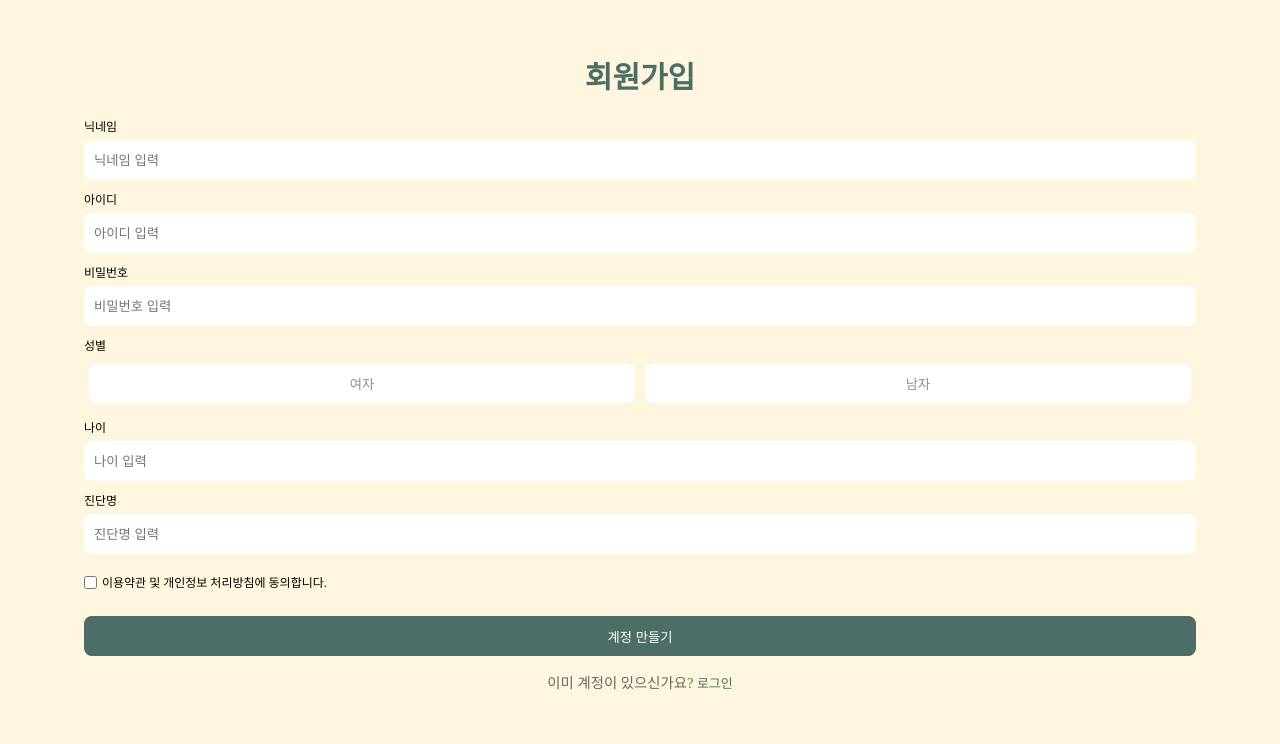
After one commit to capstone-semi/semi, a Python web app: template templates/signup.html in a window 1280 px wide. The commit adds this page. Shown: the top 744 px of the page. Run offline with Jinja, Linux system fonts and the light colour scheme; the template is opened without the code that fills it, so the values that code supplies are empty; some web fonts are replaced.

Commit message:
feat: 로그인 페이지와 회원가입 페이지 구현

```diff
--- a/models/diary_model.py
+++ b/models/diary_model.py
@@ -1,4 +1,5 @@
 from .. import db
+from .user_model import User
 
 class Diary(db.Model):
     __tablename__ = 'diary'
@@ -8,3 +9,5 @@ class Diary(db.Model):
     title = db.Column(db.String(200), nullable=False)
     content = db.Column(db.Text, nullable=False)
     uid = db.Column(db.Integer, db.ForeignKey('user.uid'), nullable=False)
+
+    user = db.relationship('User', backref=db.backref('user_diaries', lazy=True, overlaps="author, diaries"))
--- /dev/null
+++ b/static/js/signup.js
@@ -0,0 +1,84 @@
+document.addEventListener('DOMContentLoaded', () => {
+    initializeTermsCheckbox();
+    initializeGenderSelection();
+    initializeModalControls();
+    setupFormValidation();
+});
+
+function initializeTermsCheckbox() {
+    const termsCheckbox = document.getElementById('termsAgree');
+    const submitButton = document.querySelector('button[type="submit"]');
+
+    if (termsCheckbox && submitButton) {
+        termsCheckbox.addEventListener('change', () => {
+            submitButton.disabled = !termsCheckbox.checked;
+        });
+    }
+}
+
+function initializeGenderSelection() {
+    const genderButtons = document.querySelectorAll('.gender-btn');
+    const genderInput = document.getElementById('gender');
+
+    genderButtons.forEach(button => {
+        button.addEventListener('click', () => {
+            genderButtons.forEach(btn => btn.classList.remove('selected'));
+            button.classList.add('selected');
+            genderInput.value = button.getAttribute('data-value');
+        });
+    });
+}
+
+function initializeModalControls() {
+    const modal = document.getElementById('errorModal');
+    const closeModal = document.getElementById('closeModal');
+
+    if (modal && closeModal) {
+        closeModal.addEventListener('click', () => {
+            modal.style.display = 'none';
+        });
+    }
+}
+
+function setupFormValidation() {
+    const form = document.querySelector('form');
+    if (form) {
+        form.addEventListener('submit', handleFormSubmit);
+    }
+}
+
+function handleFormSubmit(event) {
+    const nickname = document.getElementById('nickname').value.trim();
+    const id = document.getElementById('id').value.trim();
+    const password = document.getElementById('password').value.trim();
+    const age = document.getElementById('age').value.trim();
+    const gender = document.getElementById('gender').value.trim();
+    const termsAgree = document.getElementById('termsAgree').checked;
+
+    let errorMessage = validateFormInputs(nickname, id, password, gender, age, termsAgree);
+
+    if (errorMessage) {
+        event.preventDefault();
+        showModalError(errorMessage);
+    }
+}
+
+function validateFormInputs(nickname, id, password, gender, age, termsAgree) {
+    if (!nickname) return '닉네임을 입력해주세요.';
+    if (!id) return '아이디를 입력해주세요.';
+    if (!password) return '비밀번호를 입력해주세요.';
+    if (!gender) return '성별을 선택해주세요.';
+    if (!age) return '나이를 입력해주세요.';
+    if (!termsAgree) return '이용약관 및 개인정보 처리방침에 동의해주세요.';
+    return '';
+}
+
+function showModalError(message) {
+    const modalContent = document.querySelector('.modal-content p');
+    const modal = document.getElementById('errorModal');
+
+    if (modalContent && modal) {
+        modalContent.innerText = message;
+        modal.style.display = 'flex';
+    }
+}
--- /dev/null
+++ b/static/signup.css
@@ -0,0 +1,163 @@
+* {
+    box-sizing: border-box;
+    margin: 0;
+    padding: 0;
+}
+
+body, html {
+    height: calc(100vh - 55px);
+    width : 100%;
+    background: #FEF6DF;
+    display: flex;
+    justify-content: center;
+    align-items: center;
+}
+
+.signup-container {
+    width: 90%;
+    padding: 20px;
+    text-align: center;
+}
+
+.signup-container h1 {
+    color : #4D6D67;
+    font-size : 30px;
+    margin-bottom: 20px;
+}
+
+.signup-container form {
+    display: flex;
+    flex-direction: column;
+}
+
+label {
+    align-self: start;
+    margin-bottom: 5px;
+    font-size : 12px;
+}
+
+input[type="text"],
+input[type="id"],
+input[type="password"] {
+    width : 100%;
+    height : 40px;
+    padding: 10px;
+    margin-bottom: 10px;
+    border: none;
+    border-radius: 8px;
+}
+.gender {
+    display: flex;
+    justify-content: space-between;
+    margin-bottom: 10px;
+}
+
+.gender button {
+    flex: 1;
+    padding: 10px 20px;
+    margin: 5px;
+    border: none;
+    border-radius: 8px;
+    cursor: pointer;
+    color : #8F8F8F;
+    background-color: white;
+}
+
+.gender button:focus,
+.gender button:hover {
+    color : white;
+    background-color: #4D6D67;
+}
+
+.gender-btn.selected {
+    color : white;
+    background-color: #4D6D67;
+}
+
+button[type="submit"] {
+    padding: 10px;
+    height : 40px;
+    background-color: #4D6D67;
+    color: white;
+    border: none;
+    border-radius: 8px;
+    cursor: pointer;
+    margin-top: 10px;
+}
+
+button[type="submit"]:hover {
+    background-color: gray;
+}
+
+.terms {
+    display: flex;
+    align-items: center;
+    margin-bottom: 10px;
+    margin-top : 5px;
+}
+.terms label {
+    margin-top : 4px;
+}
+
+.terms input[type="checkbox"] {
+    margin-right: 5px;
+}
+
+p {
+    font-size: 0.9em;
+    color: #666;
+    margin-top: 15px;
+}
+
+a {
+    font-size: 0.9em;
+    margin-top: 15px;
+    color : #4D6D67;
+    text-decoration: none;
+}
+
+.modal {
+    display: none;
+    position: fixed;
+    top: 0;
+    left: 0;
+    width: 100%;
+    height: 100%;
+    background-color: rgba(0, 0, 0, 0.5);
+    justify-content: center;
+    align-items: center;
+    z-index: 1000;
+}
+
+.modal-content {
+    background: white;
+    width : 300px;
+    padding: 30px;
+    border-radius: 8px;
+    text-align: center;
+    box-shadow: 0px 4px 6px rgba(0, 0, 0, 0.1);
+}
+
+.modal-content h2 {
+    color : #4D6D67;
+    font-size : 20px;
+    margin-bottom : 20px;
+}
+
+.modal-content p {
+    margin : 10px;
+}
+
+#closeModal {
+    display: flex;
+    float: right;
+    margin-top: 20px;
+    color: #4D6D67;
+    border: none;
+    cursor: pointer;
+    background-color: white;
+}
+
+#closeModal:hover {
+    color : black;
+}
--- a/templates/home.html
+++ b/templates/home.html
@@ -6,7 +6,7 @@
     <title>홈 페이지</title>
     <link rel="stylesheet" href="https://cdn.jsdelivr.net/gh/orioncactus/pretendard/dist/web/static/pretendard.css">
     <link rel="stylesheet" href="{{ url_for('static', filename='menubar.css') }}">
-    <link rel="stylesheet" href="{{ url_for('static', filename='main.css') }}">
+    <link rel="stylesheet" href="{{ url_for('static', filename='home.css') }}">
 </head>
 <body>
     {% include 'menubar.html' %}
--- /dev/null
+++ b/templates/signup.html
@@ -0,0 +1,76 @@
+<!DOCTYPE html>
+<html lang="ko">
+<head>
+    <meta charset="UTF-8">
+    <meta name="viewport" content="width=device-width, initial-scale=1.0">
+    <title>회원가입</title>
+    <link rel="stylesheet" href="https://cdn.jsdelivr.net/gh/orioncactus/pretendard/dist/web/static/pretendard.css">
+    <link rel="stylesheet" href="{{ url_for('static', filename='signup.css') }}">
+</head>
+<body>
+    <div class="signup-container">
+        <h1>회원가입</h1>
+        <form action="{{ url_for('user_bp.signup') }}" method="post">
+            <label for="nickname">닉네임</label>
+            <input type="text" id="nickname" name="nickname" placeholder="닉네임 입력" required>
+
+            <label for="id">아이디</label>
+            <input type="id" id="id" name="id" placeholder="아이디 입력" required>
+
+            <label for="password">비밀번호</label>
+            <input type="password" id="password" name="password" placeholder="비밀번호 입력" required>
+
+            <label>성별</label>
+                <div class="gender">
+                    <button type="button" class="gender-btn" data-value="female">여자</button>
+                    <button type="button" class="gender-btn" data-value="male">남자</button>
+                    <input type="hidden" id="gender" name="gender">
+                </div>
+
+            <label for="age">나이</label>
+            <input type="text" id="age" name="age" placeholder="나이 입력">
+
+            <label for="diagnosis">진단명</label>
+            <input type="text" id="diagnosis" name="diagnosis" placeholder="진단명 입력">
+
+            <div class="terms">
+                <input type="checkbox" id="termsAgree" required>
+                <label for="termsAgree">이용약관 및 개인정보 처리방침에 동의합니다.</label>
+            </div>
+
+            <button type="submit">계정 만들기</button>
+        </form>
+        <p>이미 계정이 있으신가요? <a href="{{ url_for('app_bp.main') }}">로그인</a></p>
+    </div>
+
+    {% if error_message %}
+    <div class="modal" id="errorModal">
+        <div class="modal-content">
+            <h2>{{ error_title }}</h2>
+            <p>{{ error_message }}</p>
+            <button id="closeModal">닫기</button>
+        </div>
+    </div>
+    <script>
+        // 모달 표시
+        document.getElementById('errorModal').style.display = 'flex';
+
+        // 모달 닫기 버튼 기능
+        document.getElementById('closeModal').addEventListener('click', function() {
+            document.getElementById('errorModal').style.display = 'none';
+        });
+    </script>
+    {% endif %}
+
+    {% with messages = get_flashed_messages() %}
+        {% if messages %}
+            <script>
+                alert("{{ messages[0] }}");
+            </script>
+        {% endif %}
+    {% endwith %}
+
+    <script src="../static/js/signup.js"></script>
+    </div>
+</body>
+</html>
```
Also changed, not shown: __init__.py (+14 -3 lines), controllers/user_controllers.py (added, +26 -0 lines), models/user_model.py (+7 -2 lines), static/home.css (added, +19 -0 lines), static/js/login.js (added, +53 -0 lines), static/login.css (+68 -7 lines), static/menubar.css (+7 -1 lines), templates/index.html (+15 -7 lines), templates/menubar.html (+5 -5 lines), views/user_view.py (added, +57 -0 lines), views/views.py (+7 -4 lines), static/icons/logo.svg, 1 other file.
